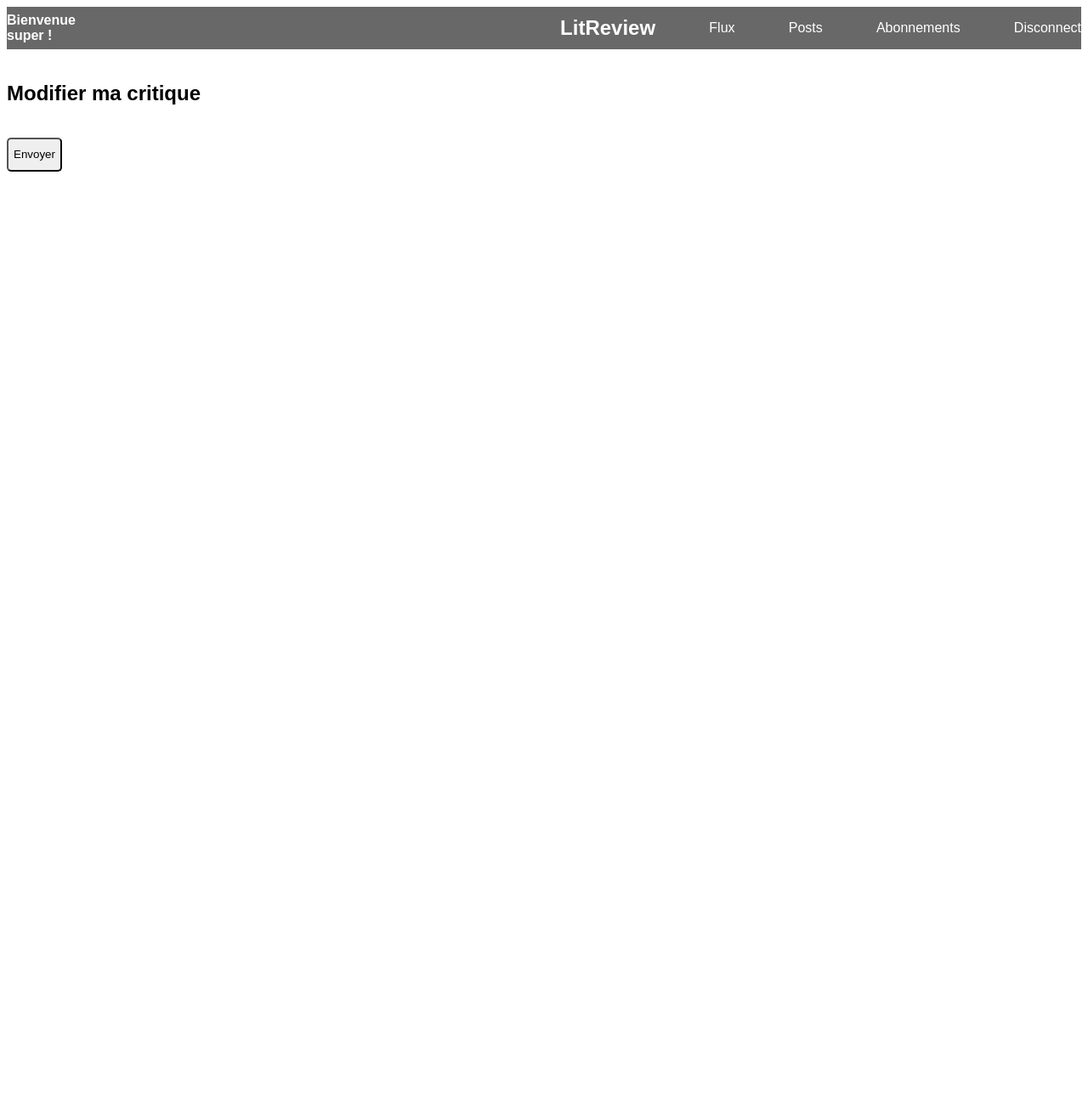
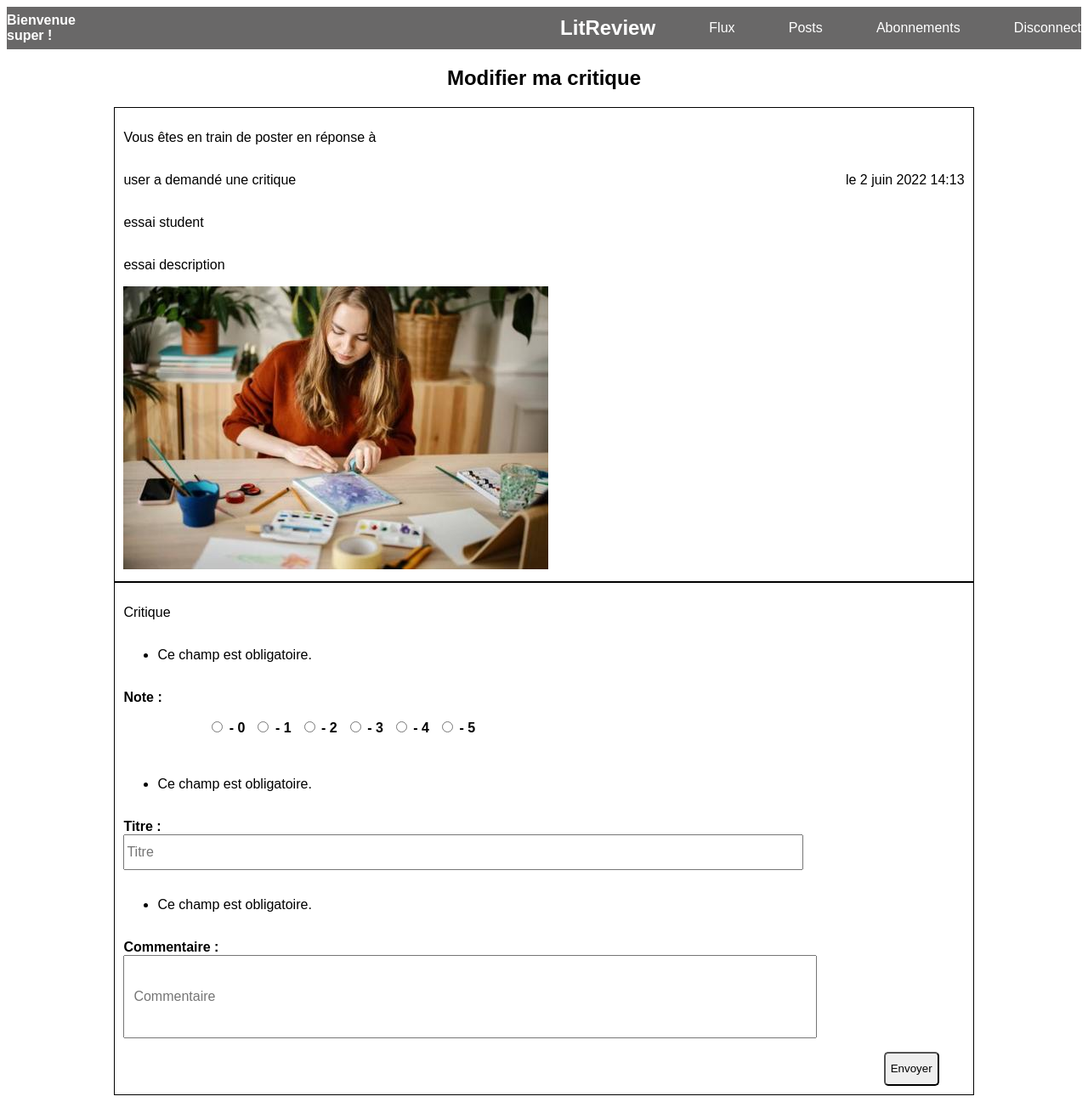
Before and after one commit to jsoques1/litreview, a Django app: page /update_review/6/2/ in a window 1280 px wide. Shown: the whole page at 85% size. Before the commit the page ends 202 px from the top, so only its background shows below. Run offline with Django 4.2, Linux system fonts and the light colour scheme; a user stored in the database is signed in; data comes from the database, SQL or seed files in the repository; both versions use the stored data as it was after the commit.

Commit message:
1rst implementation of review modification

```diff
--- a/review/templates/review/update_review.html
+++ b/review/templates/review/update_review.html
@@ -1,16 +1,36 @@
 {% extends 'base.html' %}
 {% block content %}
 
-<br/>
-<div class="ticket_title"></div>
-<h2>Modifier ma critique </h2>
-<br/>
-<div class="ticket_title"></div>
-<form method="POST" enctype="multipart/form-data">
-    {% csrf_token %}
-    {{ form.ticket_id }}
-    <button class="btn" type="submit" value="Update" >Envoyer</button>
-</form>
+
+<div class="review_title">
+    <h2>Modifier ma critique</h2>
+</div>
+<div class="ticket_details">
+    <p>Vous êtes en train de poster en réponse à</p>
+    <div class="review_header">
+        <p>{{ticket_of_review.user}} a demandé une critique</p>
+        <p>le {{ticket_of_review.time_created}}</p>
+    </div>
+    <p>{{ticket_of_review.title}}</p>
+    <p>{{ticket_of_review.description}}</p>
+    {% if ticket_of_review.image %}
+        <div class="image">
+            <img  src="{{ticket_of_review.image.url}}" alt="">
+        </div>
+    {% endif %}
 </div>
 
+<form method="POST" enctype="multipart/form-data">
+
+    <div class="update_review">
+        <p>Critique</p>
+        {% csrf_token %}
+        {{ form_review.as_p }}
+        <div class="action_button">
+            <button class="btn" type="submit" >Envoyer</button>
+        </div>
+    </div>
+
+</form>
+
 {% endblock content %}
--- a/review/views.py
+++ b/review/views.py
@@ -96,18 +96,19 @@ def home(request):
 
 @login_required
 def stream(request):
-    # logout(request)
-    # return redirect('login')
-    # return render(request, 'review/stream.html')
 
     # reviews = Review.objects.select_related("ticket").filter(
     #     Q(user__in=UserFollows.objects.filter(user=request.user).values("followed_user")) | Q(user=request.user)
     # )
-    reviews = Review.objects.filter(Q(user__in=UserFollows.objects.filter(user=request.user).values("followed_user")) | Q(user=request.user))
+    #reviews = Review.objects.filter(Q(user__in=UserFollows.objects.filter(user=request.user).values("followed_user")) | Q(user=request.user))
+    reviews = Review.objects.filter(Q(user__in=UserFollows.objects.filter(user=request.user).values("followed_user")))
 
     # ticket w/o reviews
+    # tickets = Ticket.objects.filter(
+    #     Q(user__in=UserFollows.objects.filter(user=request.user).values("followed_user")) | Q(user=request.user)
+    # ).exclude(id__in=reviews.values("ticket_id"))
     tickets = Ticket.objects.filter(
-        Q(user__in=UserFollows.objects.filter(user=request.user).values("followed_user")) | Q(user=request.user)
+        Q(user__in=UserFollows.objects.filter(user=request.user).values("followed_user"))
     ).exclude(id__in=reviews.values("ticket_id"))
 
     # prepare the mixed posts
@@ -187,7 +188,6 @@ def my_posts(request):
     print(f'posts:request={request}')
 
     if request.method == 'GET':
-        # reviews = Review.objects.select_related("ticket").filter(Q(user=request.user))
         reviews = Review.objects.filter(Q(user=request.user))
         # reviews = reviews.annotate(content_type=Value("REVIEW", CharField()))
 
@@ -214,7 +214,7 @@ def delete_ticket(request, ticket_id):
     print(f'delete_ticket:request={request}')
     print(f'ticket_id={ticket_id}')
 
-    ticket = Ticket.objects.filter(id=ticket_id)
+    ticket = get_object_or_404(Ticket, id=ticket_id)
 
     print(f'ticket={ticket}')
     # ticket.delete()
@@ -237,16 +237,6 @@ def create_review(request, ticket_id):
     # ticket_to_review = Ticket.objects.filter(id=ticket_id)
     ticket_to_review = get_object_or_404(Ticket, id=ticket_id)
     print(f'ticket_to_review={ticket_to_review}')
-    # if request.method == 'POST':
-    #     form_review = forms.ReviewForm(request.POST)
-    #
-    #     print(f'create_review:form_review.is_valid()={form_review.is_valid()}')
-    #     if form_review.is_valid():
-    #         rating = form_review.cleaned_data.get("rating")
-    #         headline = form_review.cleaned_data.get("headline")
-    #         body = form_review.cleaned_data.get("body")
-    #         Review.objects.create(ticket=ticket_to_review, rating=rating, user=request.user, headline=headline, body=body)
-    #         return redirect("stream")
     if request.method == 'POST':
 
         form_review = forms.ReviewForm(request.POST)
@@ -278,19 +268,25 @@ def update_review(request, ticket_id, review_id):
     print(f'update_review:request={request}')
     context = {"review_id": review_id}
     form_review = forms.ReviewForm(request.POST)
-    print(f'create_ticket_review:form_review.is_valid()={form_review.is_valid()}')
 
-    ticket_to_review = Ticket.objects.filter(id=ticket_id)
-    if form_review.is_valid():
+    ticket_of_review = get_object_or_404(Ticket, id=ticket_id)
+    review_to_update = get_object_or_404(Review, id=review_id)
 
-        rating = form_review.cleaned_data.get("rating")
-        headline = form_review.cleaned_data.get("headline")
-        body = form_review.cleaned_data.get("body")
-        Review.objects.update(ticket=ticket_to_review, rating=rating, user=request.user, headline=headline, body=body)
-        return redirect("posts")
+    if request.method == 'POST':
+        print(f'update_review:form_review.is_valid()={form_review.is_valid()}')
 
+        if form_review.is_valid():
+            rating = form_review.cleaned_data.get("rating")
+            headline = form_review.cleaned_data.get("headline")
+            body = form_review.cleaned_data.get("body")
+            Review.objects.filter(id=review_id).update(
+                ticket=ticket_of_review, rating=rating, user=request.user, headline=headline, body=body
+            )
+            return redirect("my_posts")
+
+    if request.method == 'GET':
         context = {
-            "form_ticket": form_ticket,
+            "ticket_of_review": ticket_of_review,
             "form_review": form_review,
         }
     return render(request, "review/update_review.html", context=context)
```
Also changed, not shown: review/templates/review/modify_review.html (+25 -5 lines), review/templates/review/my_posts.html (+2 -7 lines), review/templates/review/partials/review_snippet.html (+8 -11 lines), review/templates/review/partials/ticket_snippet.html (+13 -2 lines), db.sqlite3, review/templates/review/create_review.html (indentation only).
